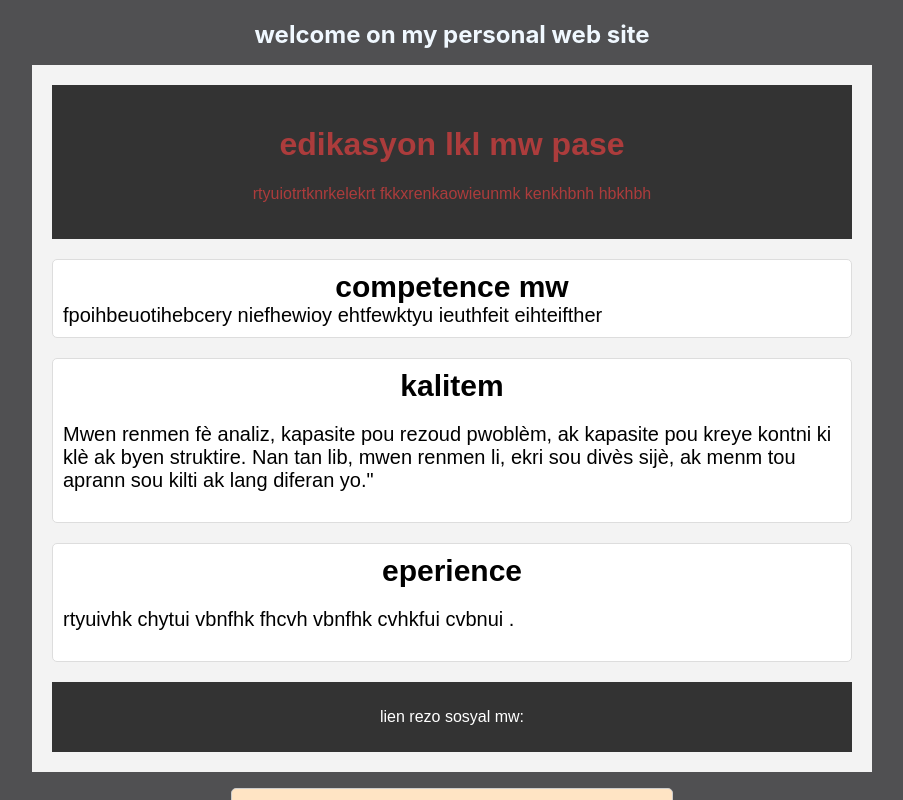
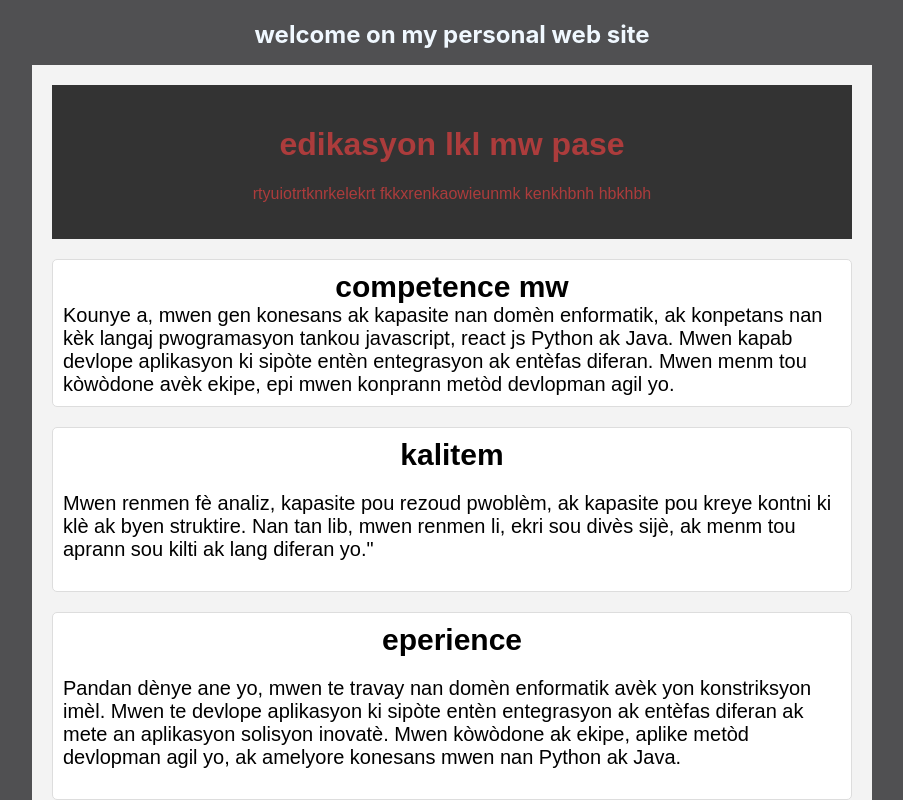
Before and after one commit to bastian2012/Tpday5, a React (Create React App) app: page / in a window 1280 px wide. Shown: the top 800 px of the page, without its empty margins (188-1091 px from the left). Built offline with nearby package versions, Linux system fonts and the light colour scheme.

Commit message:
Update pitit1.js

```diff
--- a/src/component/pitit1.js
+++ b/src/component/pitit1.js
@@ -11,16 +11,28 @@ const Pitit1 = () => {
             <section style={{ fontSize: "20px", color: "blue" }}>
                 <div className="postyo">
                     <h2 style={{color:'black'}}>competence mw </h2>
-                    fpoihbeuotihebcery niefhewioy ehtfewktyu ieuthfeit eihteifther
+                    Kounye a, mwen gen konesans ak kapasite nan domèn enformatik,
+                     ak konpetans nan kèk langaj pwogramasyon tankou javascript, react js Python ak
+                      Java. Mwen kapab devlope aplikasyon ki sipòte entèn
+                       entegrasyon ak entèfas diferan. Mwen menm tou kòwòdone
+                        avèk ekipe, epi mwen konprann metòd devlopman agil yo.
                 </div>
                 <div className="postyo">
                     <h2 style={{color:'black'}}>kalitem</h2>
-                        <p>Mwen renmen fè analiz, kapasite pou rezoud pwoblèm, ak kapasite pou kreye kontni ki klè ak byen struktire. Nan tan lib, mwen renmen li, ekri sou divès sijè, ak menm tou aprann sou kilti ak lang diferan yo." </p>
+                        <p>Mwen renmen fè analiz, kapasite pou rezoud pwoblèm,
+                            ak kapasite pou kreye kontni ki klè ak byen struktire.
+                            Nan tan lib, mwen renmen li, ekri sou divès sijè,
+                             ak menm tou aprann sou kilti ak lang diferan yo." </p>
                     </div>
 
                 <div className="postyo">
                     <h2 style={{color:'black'}}>eperience</h2>
-                    <p>rtyuivhk chytui vbnfhk fhcvh vbnfhk cvhkfui cvbnui .</p>
+                    <p>Pandan dènye ane yo, mwen te travay nan domèn enformatik
+                         avèk yon konstriksyon imèl. Mwen te devlope aplikasyon ki
+                          sipòte entèn entegrasyon ak entèfas diferan ak mete an
+                           aplikasyon solisyon inovatè. Mwen kòwòdone ak ekipe,
+                           aplike metòd devlopman agil yo, ak amelyore konesans mwen
+                           nan Python ak Java.</p>
                 </div>
             </section>
             <footer className="pye">
```
